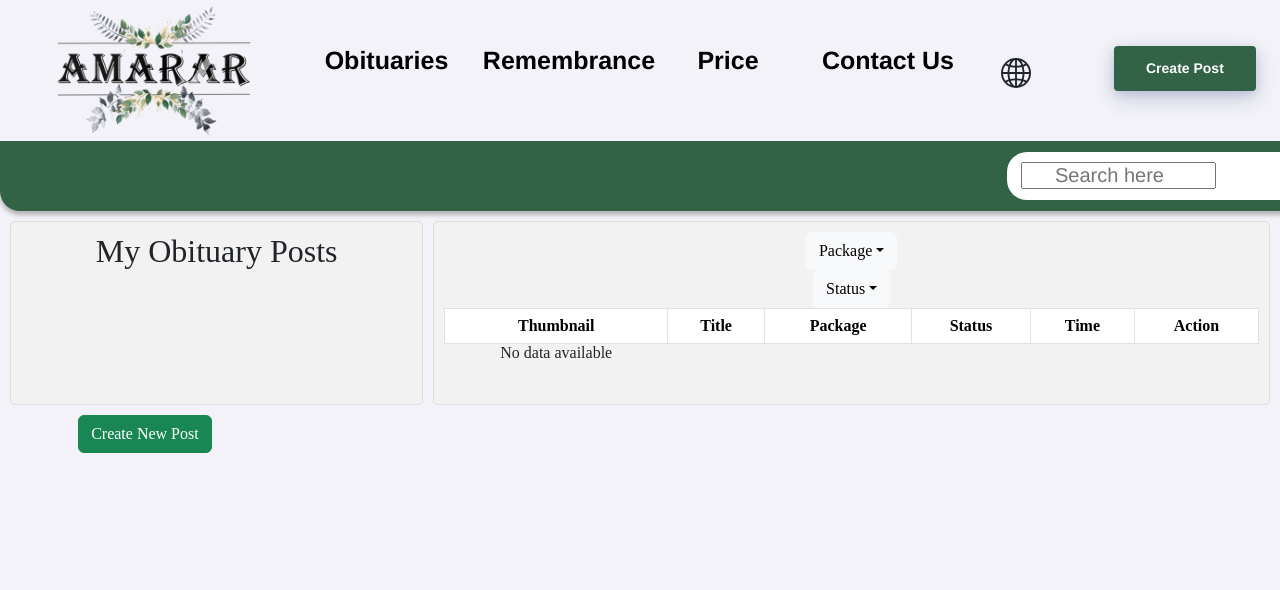
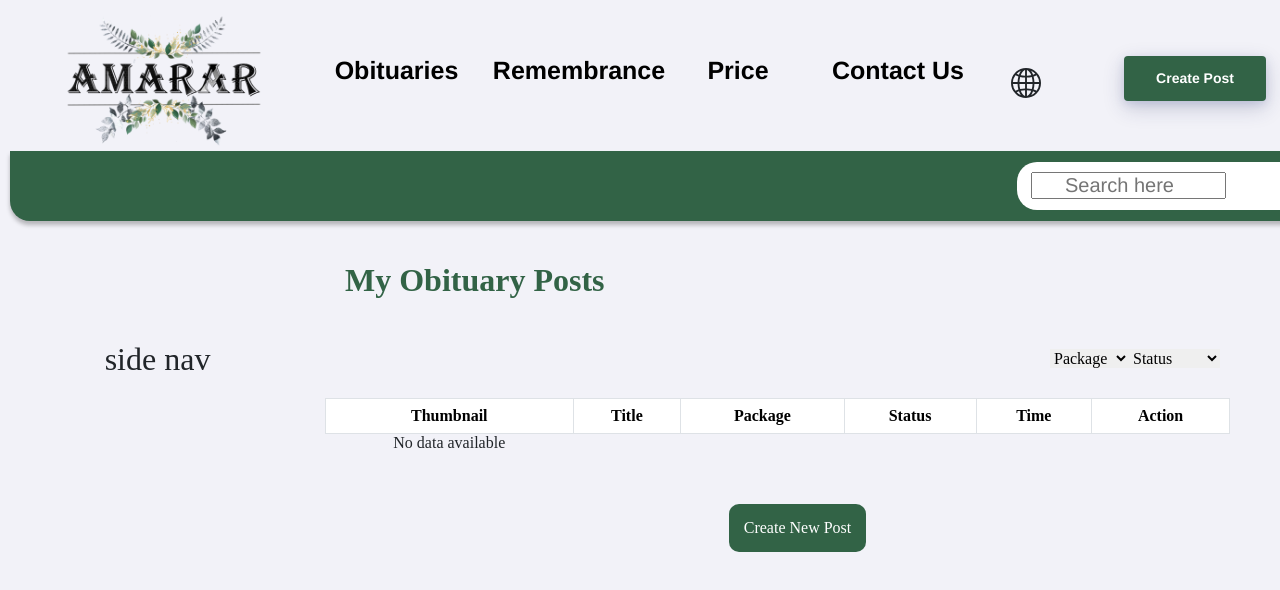
Before and after one commit to INT019/AMARAR-Web, a React (Create React App) app in the folder amarar/: page /obituary-dashboard in a window 1280 px wide. Shown: the top 590 px of the page. Built offline with nearby package versions, Linux system fonts and the light colour scheme.

Commit message:
Commit
Style

```diff
--- a/amarar/src/App.js
+++ b/amarar/src/App.js
@@ -20,9 +20,6 @@ function App ()
   return (
     <BrowserRouter>
       <Routes>
-
-        {/* <Route path='/' element={ <ObituaryPriceLists /> } />
-        <Route path='/remembrance-price-list' element={ <RemembrancePriceLists /> } /> */}
         <Route path='/obituary-dashboard' element={ <UserDashObituary /> } />
         <Route path='/create' element={ <CreateObituary /> } />
         <Route path='/read/:id' element={
--- a/amarar/src/components/header/Header.css
+++ b/amarar/src/components/header/Header.css
@@ -1,7 +1,7 @@
 .header {
   height: 211px;
   position: relative;
-  width: 1440px;
+  width: max-content;
 }
 
 .header .overlap {
@@ -72,7 +72,6 @@
   margin-top: -1px;
   position: relative;
   white-space: nowrap;
-  width: fit-content;
 }
 
 
--- a/amarar/src/pages/UserDashObituaryHome.jsx
+++ b/amarar/src/pages/UserDashObituaryHome.jsx
@@ -7,7 +7,7 @@ import { Buffer } from 'buffer';
 
 // pages
 import Header from '../components/header/Header';
-import '../styles/obituary/UserDashObituaryHome.css';
+import '../styles/UserDashObituaryHome.css';
 
 function UserDashObituaryHome ()
 {
@@ -221,16 +221,24 @@ function UserDashObituaryHome ()
 
         <div style={ { background: '#F2F2F8' } }>
 
-            <Header />
+            {/* <Header /> */ }
 
             <div className="grid-container">
                 <div className="grid-item grid-item-1">
+                    <Header />
+                </div>
+
+                <div className="grid-item grid-item-2">
+                    <h2>side nav</h2>
+                </div>
+
+                <div className="grid-item grid-item-3">
                     <h2>My Obituary Posts</h2>
                 </div>
 
-                <div className="grid-item grid-item-2">
+                <div className="grid-item grid-item-4">
                     <div className="filter-container">
-                        <Dropdown>
+                        {/* <Dropdown>
                             <Dropdown.Toggle variant="light" id="packageDropdown">
                                 Package
                             </Dropdown.Toggle>
@@ -240,16 +248,16 @@ function UserDashObituaryHome ()
                                 <Dropdown.Item href="#pack2">Standard</Dropdown.Item>
                                 <Dropdown.Item href="#pack3">Premium</Dropdown.Item>
                             </Dropdown.Menu>
-                        </Dropdown>
+                        </Dropdown> */}
 
-                        {/* <select id="packageDropdown">
+                        <select id="packageDropdown">
                             <option>Package</option>
                             <option>Basic</option>
                             <option>Standard</option>
                             <option>Premium</option>
-                        </select> */}
+                        </select>
 
-                        <Dropdown>
+                        {/* <Dropdown>
                             <Dropdown.Toggle variant="light" id="statusDropdown">
                                 Status
                             </Dropdown.Toggle>
@@ -259,16 +267,18 @@ function UserDashObituaryHome ()
                                 <Dropdown.Item href="#status2">Processing</Dropdown.Item>
                                 <Dropdown.Item href="#status3">Pending</Dropdown.Item>
                             </Dropdown.Menu>
-                        </Dropdown>
+                        </Dropdown> */}
 
-                        {/* <select id="statusDropdown">
+                        <select id="statusDropdown">
                             <option>Status</option>
                             <option>Completed</option>
                             <option>Processing</option>
                             <option>Pending</option>
-                        </select> */}
+                        </select>
                     </div>
+                </div>
 
+                <div className='grid-item grid-item-5'>
                     <table className="table table-bordered rounded">
                         <thead>
                             <tr>
@@ -355,11 +365,16 @@ function UserDashObituaryHome ()
                 </div>
 
                 {/* for navigate to create post page */ }
-                <div className='d-flex justify-content-end'>
-                    <Link
-                        to="/create"
-                        className='btn btn-success'
-                    >Create New Post</Link>
+                <div className='grid-item grid-item-6'>
+                    <button className='create-btn'>
+                        <Link
+                            to="/create"
+                            style={ {
+                                textDecoration: 'none',
+                                color: 'white'
+                            } }
+                        >Create New Post</Link>
+                    </button>
                 </div>
             </div>
         </div>
--- /dev/null
+++ b/amarar/src/styles/UserDashObituaryHome.css
@@ -0,0 +1,132 @@
+ *{
+    box-sizing: border-box;
+    line-height: normal;
+}
+
+body{
+    font-family: 'Manuale' !important;
+    position: relative;
+    width: 100%;
+    margin: auto;
+    padding: 0;
+    background: #F2F2F8;
+}
+
+.grid-container {
+  display: grid;
+  grid-template-columns: 1fr 3fr;
+  gap: 20px;
+  padding: 10px;
+}
+
+.grid-item {
+  border: none !important;
+  padding: 0;
+  margin: auto;
+  width: 100%;
+  text-align: center;
+}
+
+.grid-item:nth-child(1) {
+  grid-column: 1 / span 3;
+  grid-row: 1;
+  padding: 0%;
+  margin: 0%;
+}
+
+.grid-item:nth-child(2) {
+  grid-column: 1;
+  grid-row: 2 / span 3;
+}
+
+.grid-item:nth-child(3) {
+  grid-column: 2 / span 2;
+  grid-row: 2;
+}
+
+.grid-item:nth-child(4) {
+  grid-column: 2 / span 2;
+  grid-row: 3;
+}
+
+.grid-item:nth-child(5) {
+  grid-column: 2 / span 2;
+  grid-row: 4;
+}
+
+.grid-item:nth-child(6) {
+  grid-column: 2 / span 4;
+  grid-row: 5;
+}
+
+/* .grid-item:nth-child(7) {
+  grid-column: span 2;
+}
+
+.grid-item:nth-child(8) {
+  grid-column: span 4;
+} */
+
+.grid-item:nth-child(3) h2{
+  padding: 10px;
+  margin: 10px;
+  text-align: start;
+  font-weight: 600;
+  color: #326346;
+}
+.filter-container{
+  display: flex;
+  justify-content: end;
+  padding: 10px;
+}
+
+.filter-container select{
+  border: none !important;
+  padding: auto;
+}
+
+table thead{
+  background-color: #326346;
+}
+
+table, tr, td {
+  text-align: center;
+}
+
+.thumbnail {
+  width: 100%;
+  height: auto;
+  border-radius: 5px;
+  display: block;
+}
+
+.status {
+  padding: 5px 10px;
+  border-radius: 10px;
+  font-size: 12px;
+  margin-top: 5px;
+}
+
+.completed {
+  background-color: #24A148;
+  color: #fff;
+}
+
+.pending {
+  background-color: #F1C21B;
+  color: #fff;
+}
+
+.processing {
+  background-color: #DA1E28;
+  color: #fff;
+}
+
+.create-btn{
+  background-color: #326346;
+  border: none;
+  color: #fff;
+  padding: 15px;
+  border-radius: 10px;
+  justify-content: end;
+}
--- a/amarar/src/styles/obituary/UserDashObituaryHome.css
+++ /dev/null
@@ -1,89 +0,0 @@
- *{
-    box-sizing: border-box;
-    line-height: normal;
-}
-
-body{
-    font-family: 'Manuale' !important;
-    position: relative;
-    width: 100%;
-    height: 1367px;
-    margin: auto;
-    padding: 0;
-    background: #F2F2F8;
-}
-
-.grid-container {
-  display: grid;
-  grid-template-columns: repeat(6, 1fr);
-  grid-gap: 10px;
-  padding: 10px;
-}
-
-.grid-item {
-  padding: 10px;
-  text-align: center;
-  border: 1px solid #ddd;
-  border-radius: 5px;
-  background-color: #f2f2f2;
-}
-
-.grid-item:nth-child(1) {
-  grid-column: span 2;
-}
-
-.grid-item:nth-child(2) {
-  grid-column: span 4;
-}
-
-.grid-item:nth-child(3) {
-  grid-column: span 2;
-}
-
-.grid-item:nth-child(4) {
-  grid-column: span 4;
-}
-
-.grid-item:nth-child(5) {
-  grid-column: span 2;
-}
-
-.grid-item:nth-child(6) {
-  grid-column: span 4;
-}
-
-.grid-item:nth-child(7) {
-  grid-column: span 2;
-}
-
-.grid-item:nth-child(8) {
-  grid-column: span 4;
-}
-
-.thumbnail {
-  width: 100%;
-  height: auto;
-  border-radius: 5px;
-}
-
-.status {
-  padding: 5px 10px;
-  border-radius: 10px;
-  font-size: 12px;
-  margin-top: 5px;
-}
-
-.completed {
-  background-color: #24A148;
-  color: #fff;
-}
-
-.pending {
-  background-color: #F1C21B;
-  color: #fff;
-}
-
-.processing {
-  background-color: #DA1E28;
-  color: #fff;
-}
```
Also changed, not shown: amarar/src/styles/ObituaryPriceLists.css (deleted, +0 -68 lines), 4 other files (tests, documents, lock files or other folders).
